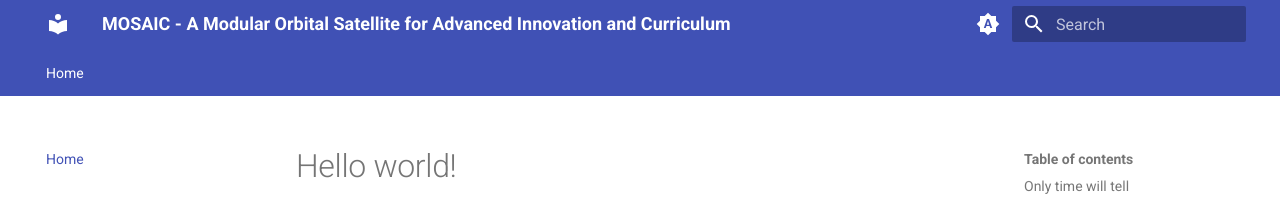
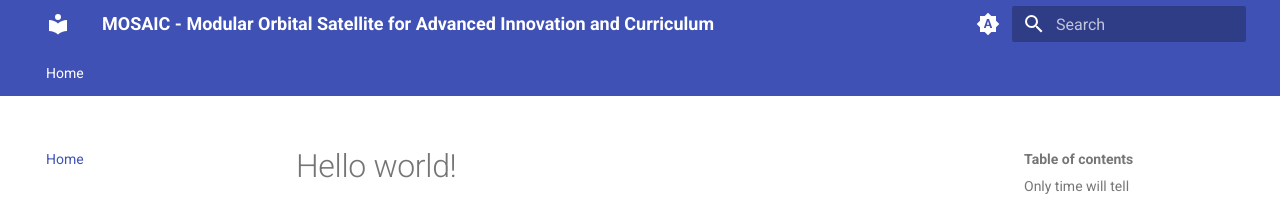
Before and after one commit to MOSAIC-Satellite/Documentation, an MkDocs documentation site: the page built from docs/index.md, in a window 1280 px wide. Shown: the top 205 px of the page. Built offline with MkDocs 1.6.1 and Material for MkDocs 9.7.7, drawn with Linux system fonts in a browser that asks for light colours.

```diff
--- a/mkdocs.yaml
+++ b/mkdocs.yaml
@@ -1,4 +1,4 @@
-site_name: MOSAIC - A Modular Orbital Satellite for Advanced Innovation and Curriculum
+site_name: MOSAIC - Modular Orbital Satellite for Advanced Innovation and Curriculum
 
 theme:
   name: material
```
